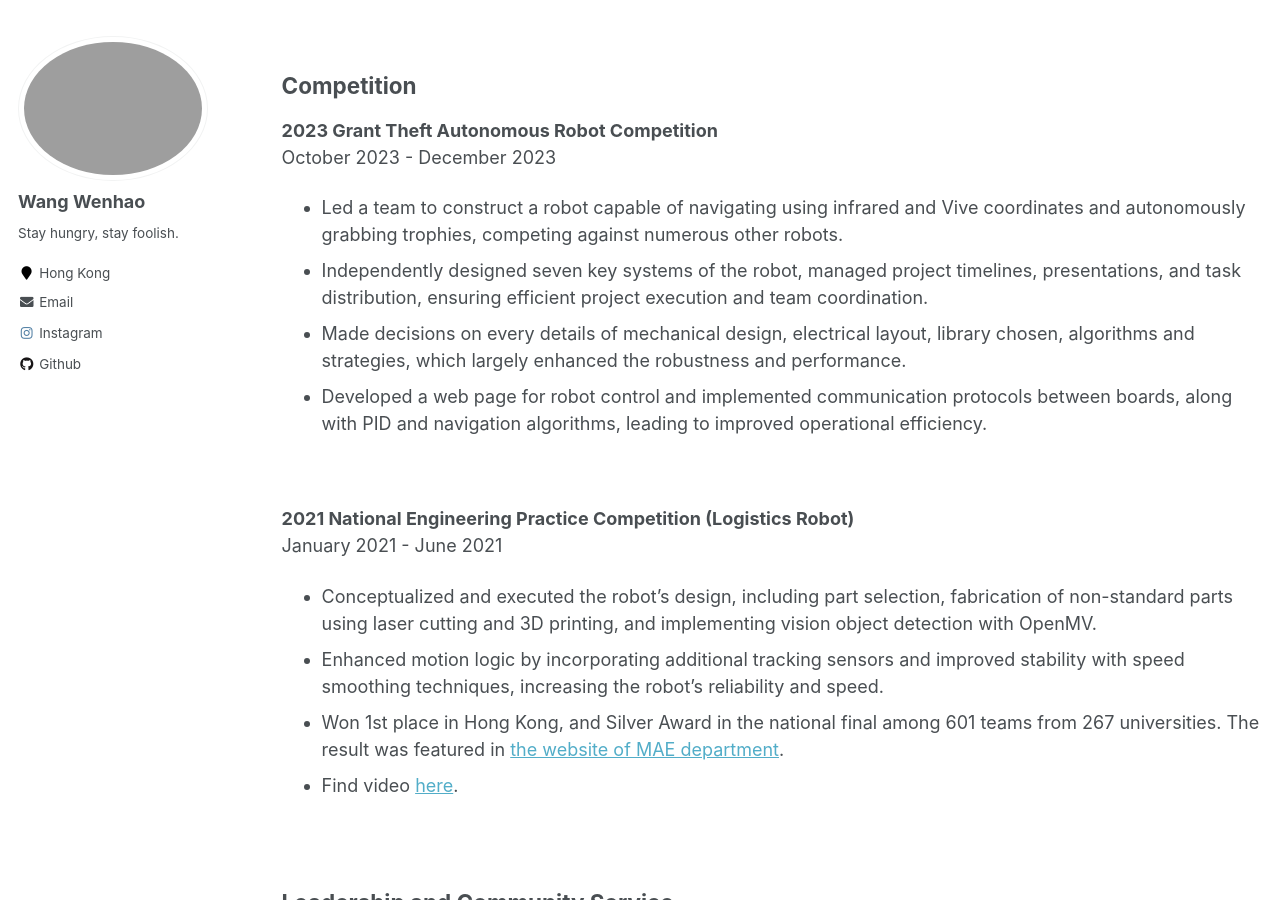
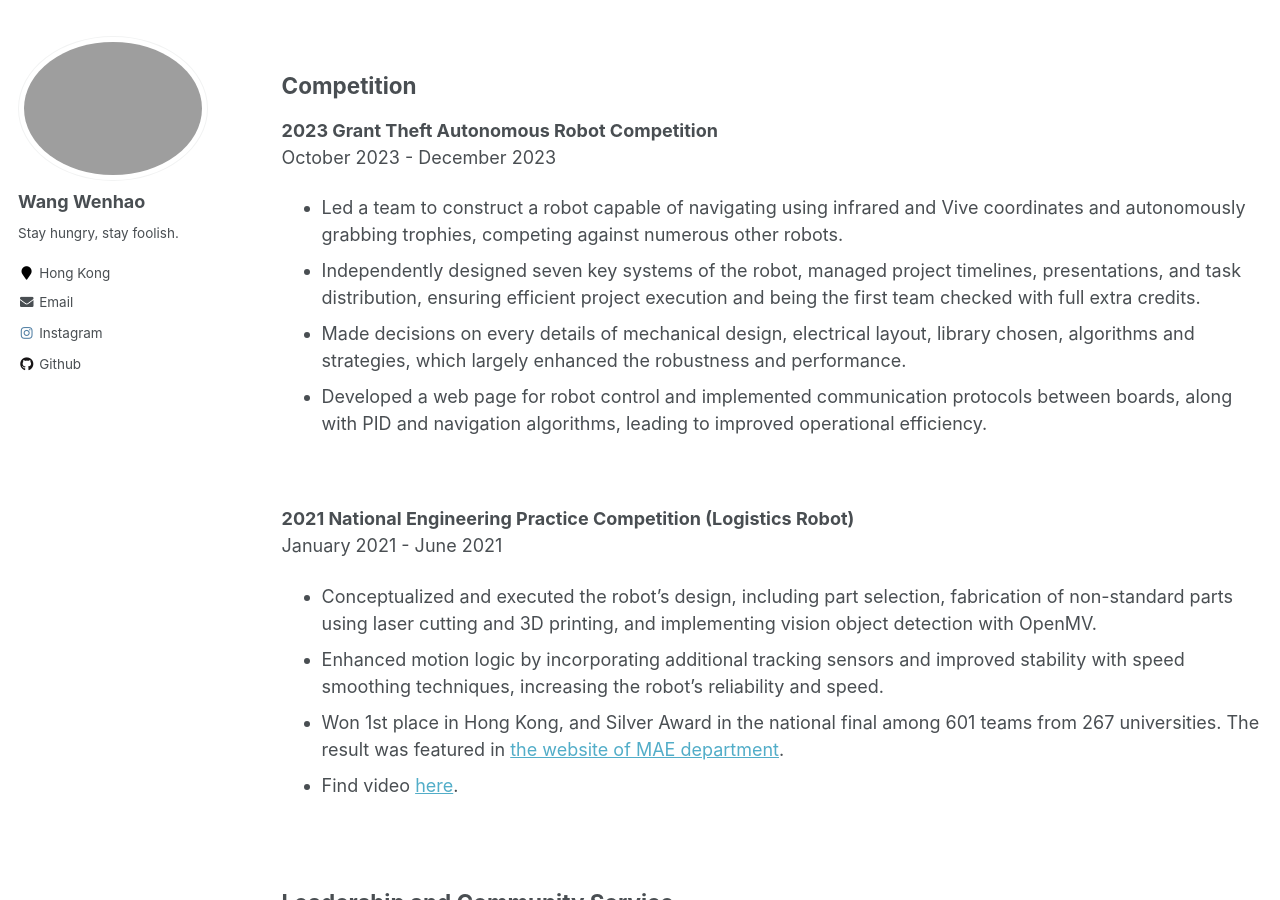
Before and after one commit to Hao-Starrr/Hao-Starrr.github.io, a Jekyll site: the page built from _pages/cv.md, in a window 1280 px wide and 900 px high, scrolled down 2076 px. Built offline with Jekyll 4.4.1, drawn with Linux system fonts in a browser that asks for light colours.

Commit message:
Update cv.md

```diff
--- a/_pages/cv.md
+++ b/_pages/cv.md
@@ -80,7 +80,7 @@ _Research Assistant_
 October 2023 - December 2023
 
 - Led a team to construct a robot capable of navigating using infrared and Vive coordinates and autonomously grabbing trophies, competing against numerous other robots.
-- Independently designed seven key systems of the robot, managed project timelines, presentations, and task distribution, ensuring efficient project execution and team coordination.
+- Independently designed seven key systems of the robot, managed project timelines, presentations, and task distribution, ensuring efficient project execution and being the first team checked with full extra credits.
 - Made decisions on every details of mechanical design, electrical layout, library chosen, algorithms and strategies, which largely enhanced the robustness and performance.
 - Developed a web page for robot control and implemented communication protocols between boards, along with PID and navigation algorithms, leading to improved operational efficiency.
 
```
